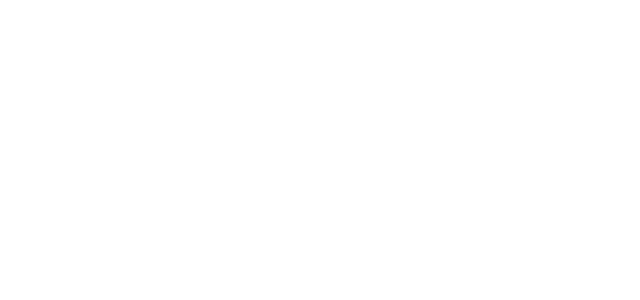
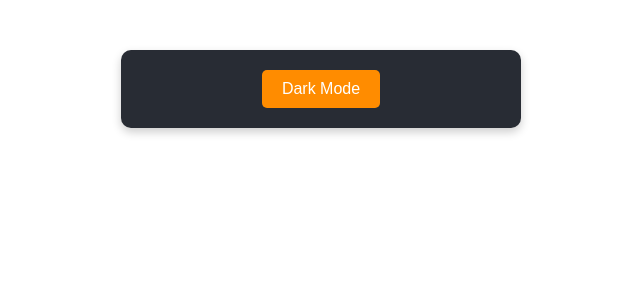
Before and after one commit to Espadv69/useState-Advanced, a React (Vite) app in the folder DarkModeStorage/: page / in a window 1280 px wide. Shown: the top 300 px of the page, without its empty margins (319-959 px from the left). Built offline with nearby package versions, Linux system fonts and the light colour scheme; the HTML template or start-up script is replaced by a standard one.

Commit message:
Integrate DarkMode component into App component

```diff
--- a/DarkModeStorage/src/App.jsx
+++ b/DarkModeStorage/src/App.jsx
@@ -1,3 +1,11 @@
-const App = () => {}
+import DarkMode from './components/DarkMode/DarkMode'
+
+const App = () => {
+  return (
+    <div className="app">
+      <DarkMode />
+    </div>
+  )
+}
 
 export default App
```
